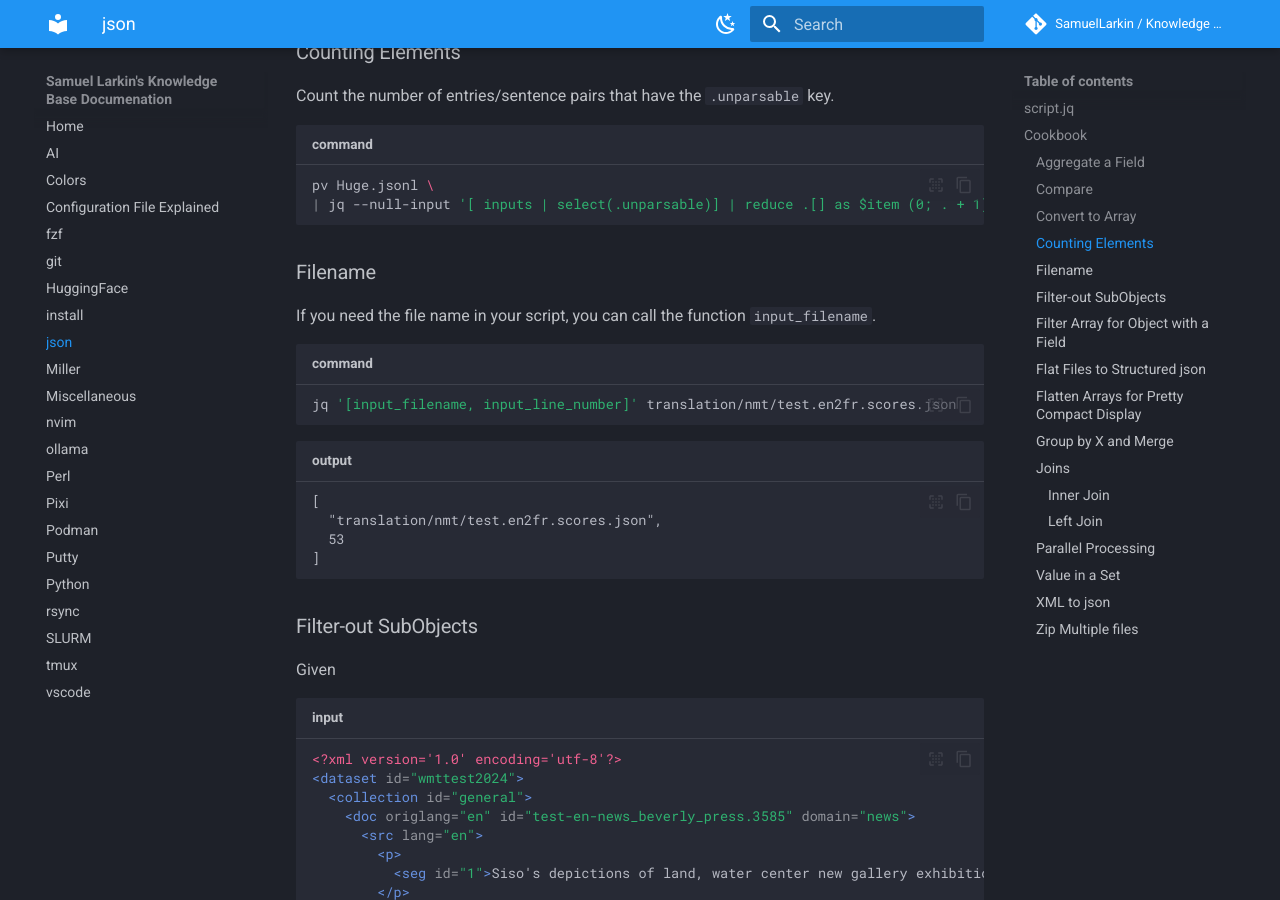
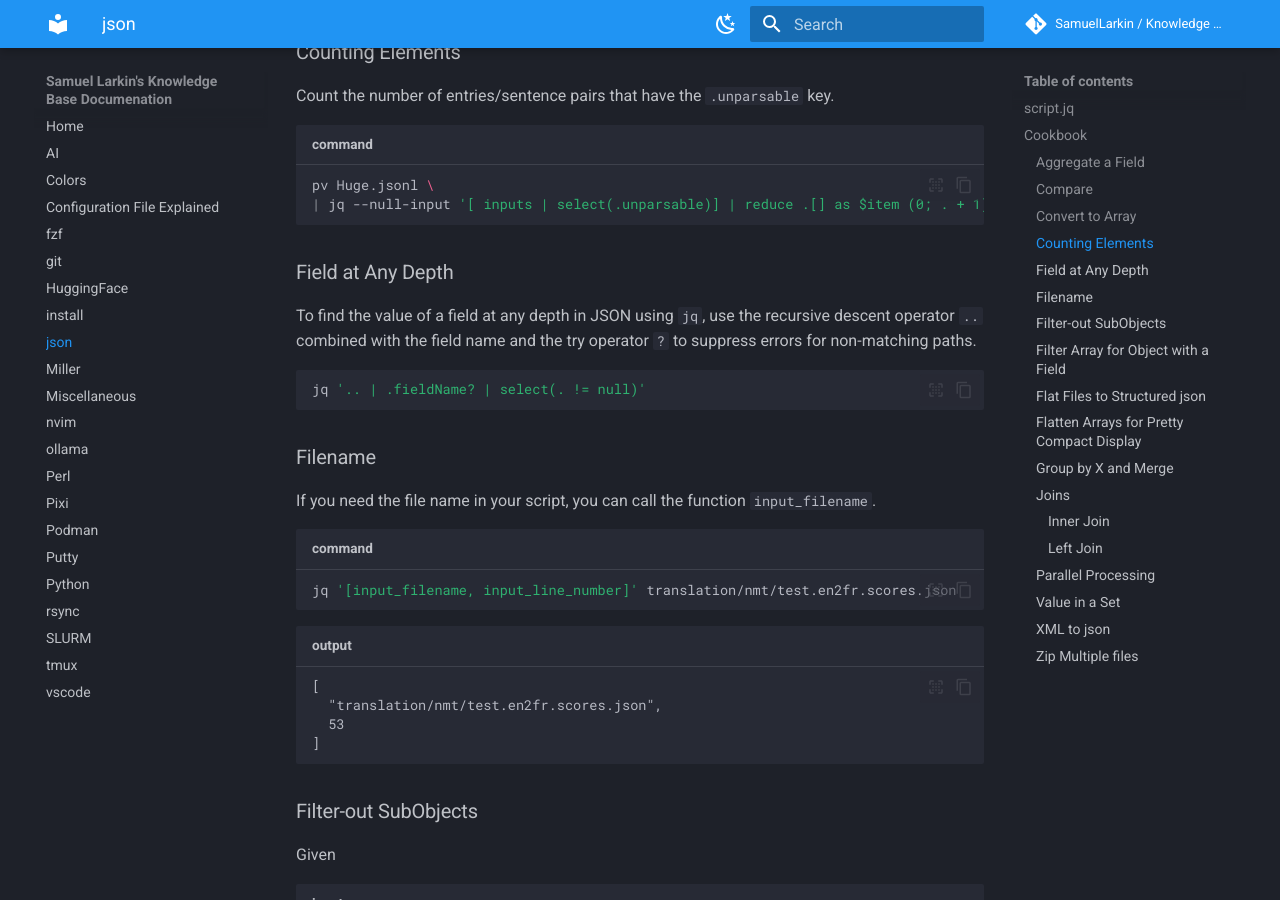
Before and after one commit to SamuelLarkin/kb, an MkDocs documentation site: the page built from docs/json.md, in a window 1280 px wide and 900 px high, scrolled down 2544 px. Built offline with MkDocs 1.6.1 and Material for MkDocs 9.7.7, drawn with Linux system fonts in a browser that asks for light colours; comment, search, counter and statistics services are not loaded; the version menu is left out.

Commit message:
docs(json): find field at any depth

````diff
--- a/docs/json.md
+++ b/docs/json.md
@@ -110,6 +110,14 @@ Count the number of entries/sentence pairs that have the `.unparsable` key.
 ```sh title="command"
 pv Huge.jsonl \
 | jq --null-input '[ inputs | select(.unparsable)] | reduce .[] as $item (0; . + 1)'
+```
+
+### Field at Any Depth
+
+To find the value of a field at any depth in JSON using `jq`, use the recursive descent operator `..` combined with the field name and the try operator `?` to suppress errors for non-matching paths.
+
+```sh
+jq '.. | .fieldName? | select(. != null)'
 ```
 
 ### Filename
````
